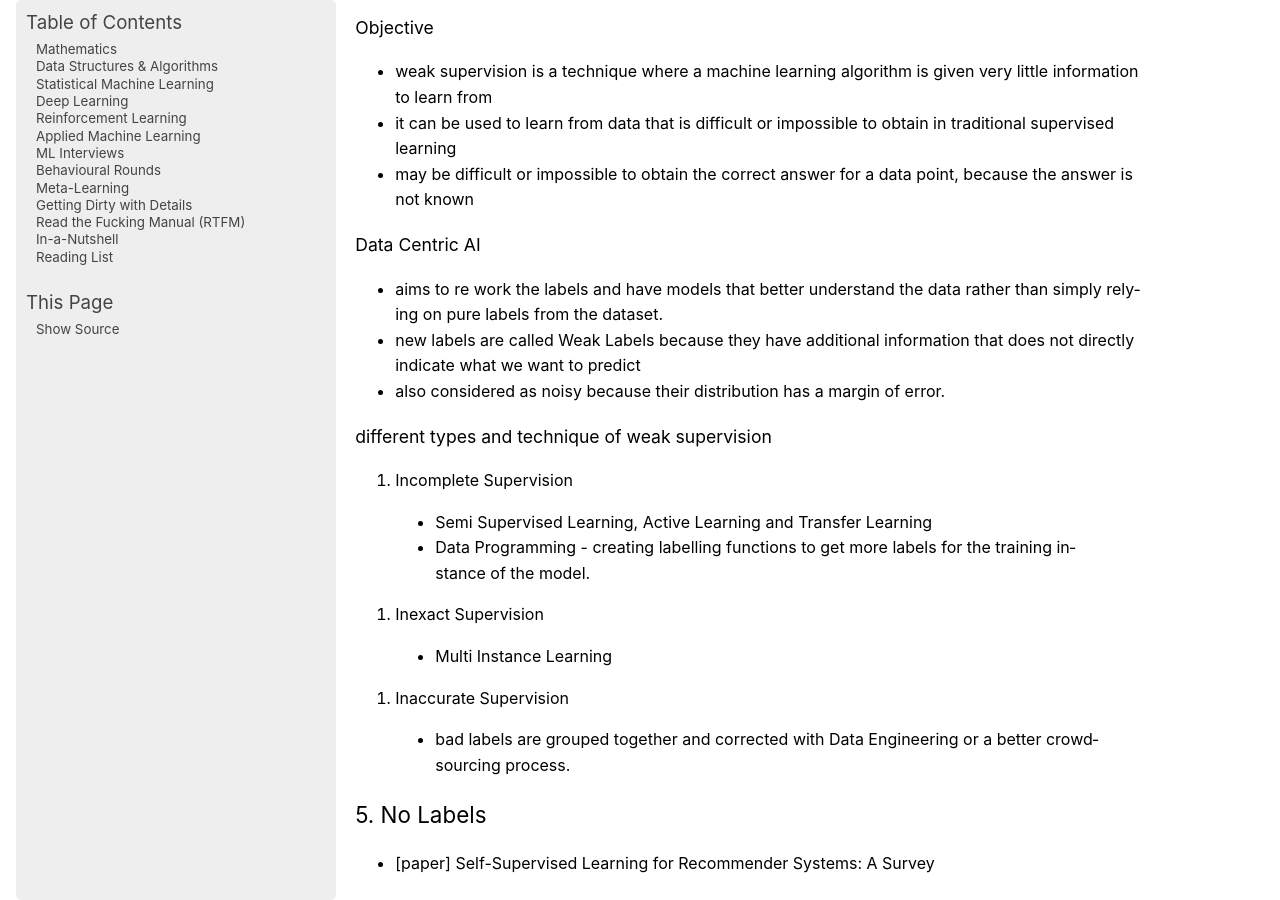
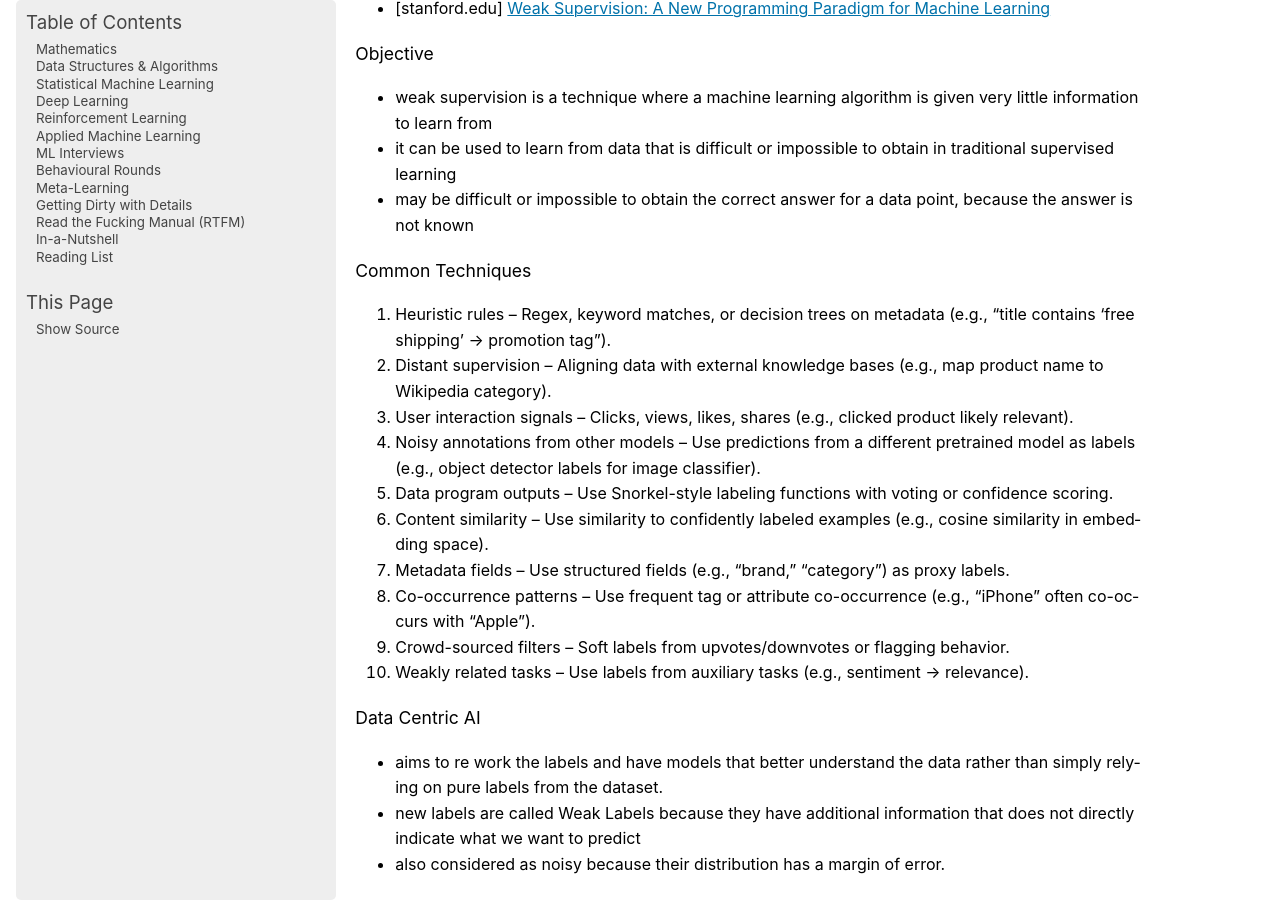
Before and after one commit to uselesstechjunks/leetcode, a Sphinx documentation site: the page built from docs/source/applied/practical/datatech.rst, in a window 1280 px wide and 900 px high, scrolled down 7526 px. Built offline with Sphinx 7.4.7, drawn with Linux system fonts in a browser that asks for light colours; pages that are not in the unit, such as notebooks, are missing from menus; some of the changed text lies outside the part shown.

Commit message:
Update datatech.rst

```diff
--- a/docs/source/applied/practical/datatech.rst
+++ b/docs/source/applied/practical/datatech.rst
@@ -21,6 +21,7 @@ Resources
 - [sh-tsang.medium.com] `Billion-Scale Semi-Supervised Learning for Image Classification <https://sh-tsang.medium.com/review-billion-scale-semi-supervised-learning-for-image-classification-801bb2caa6ce>`_
 - [reachsumit.com] `Positive and Negative Sampling Strategies for Representation Learning in Semantic Search <https://blog.reachsumit.com/posts/2023/03/pairing-for-representation/>`_
 - [medium.com] `Hard Negative Mining in Nature Language Processing <https://medium.com/@dunnzhang0/hard-negative-mining-in-nature-language-processing-how-to-select-negative-examples-in-66f59da316a4>`_
+- [stanford.edu] `Weak Supervision: A New Programming Paradigm for Machine Learning <https://ai.stanford.edu/blog/weak-supervision/>`_
 
 ***********************************************************************
 Label Design
@@ -227,6 +228,19 @@ Objective
 - weak supervision is a technique where a machine learning algorithm is given very little information to learn from
 - it can be used to learn from data that is difficult or impossible to obtain in traditional supervised learning
 - may be difficult or impossible to obtain the correct answer for a data point, because the answer is not known
+
+Common Techniques
+^^^^^^^^^^^^^^^^^^^^^^^^^^^^^^^^^^^^^^^^^^^^^^^^^^^^^^^^^^^^^^^^^^^^^^^
+1. Heuristic rules – Regex, keyword matches, or decision trees on metadata (e.g., "title contains 'free shipping' -> promotion tag").
+2. Distant supervision – Aligning data with external knowledge bases (e.g., map product name to Wikipedia category).
+3. User interaction signals – Clicks, views, likes, shares (e.g., clicked product likely relevant).
+4. Noisy annotations from other models – Use predictions from a different pretrained model as labels (e.g., object detector labels for image classifier).
+5. Data program outputs – Use Snorkel-style labeling functions with voting or confidence scoring.
+6. Content similarity – Use similarity to confidently labeled examples (e.g., cosine similarity in embedding space).
+7. Metadata fields – Use structured fields (e.g., "brand," "category") as proxy labels.
+8. Co-occurrence patterns – Use frequent tag or attribute co-occurrence (e.g., "iPhone" often co-occurs with "Apple").
+9. Crowd-sourced filters – Soft labels from upvotes/downvotes or flagging behavior.
+10. Weakly related tasks – Use labels from auxiliary tasks (e.g., sentiment -> relevance).
 
 Data Centric AI
 ^^^^^^^^^^^^^^^^^^^^^^^^^^^^^^^^^^^^^^^^^^^^^^^^^^^^^^^^^^^^^^^^^^^^^^^
```
